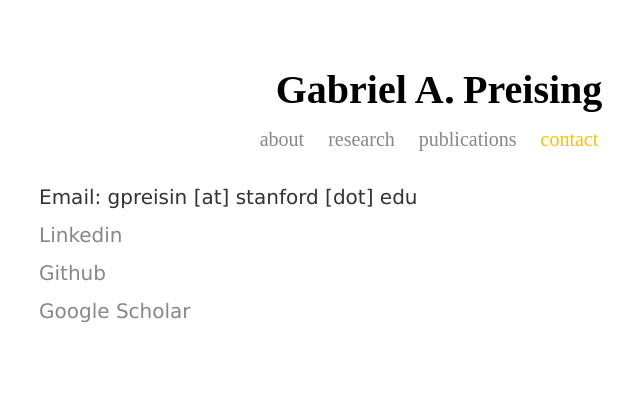
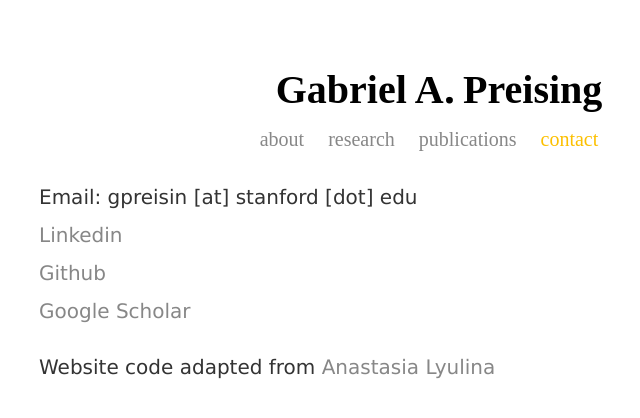
Before and after one commit to gpreising/gpreising.github.io, a Jekyll site: the page built from contact/index.html, in a window 1280 px wide. Shown: the top 418 px of the page, without its empty margins (201-841 px from the left). Built offline with Jekyll 4.4.1, drawn with Linux system fonts in a browser that asks for light colours.

Commit message:
credit Nastia

```diff
--- a/contact/index.html
+++ b/contact/index.html
@@ -15,4 +15,6 @@ title: Gabriel A. Preising | contact
 	<p><a href="https://www.linkedin.com/in/gpreising/" target="_blank">Linkedin</a></p>
 	<p><a href="https://github.com/gpreising/" target="_blank">Github</a></p>
 	<p><a href="https://scholar.google.com/citations?user=XCvlWCwAAAAJ&hl=en" target="_blank">Google Scholar</a></p>
+	<br>
+	<p>Website code adapted from <a href="https://github.com/alyulina/alyulina.github.io/" target="_blank">Anastasia Lyulina</a></p>
 </div>
```
